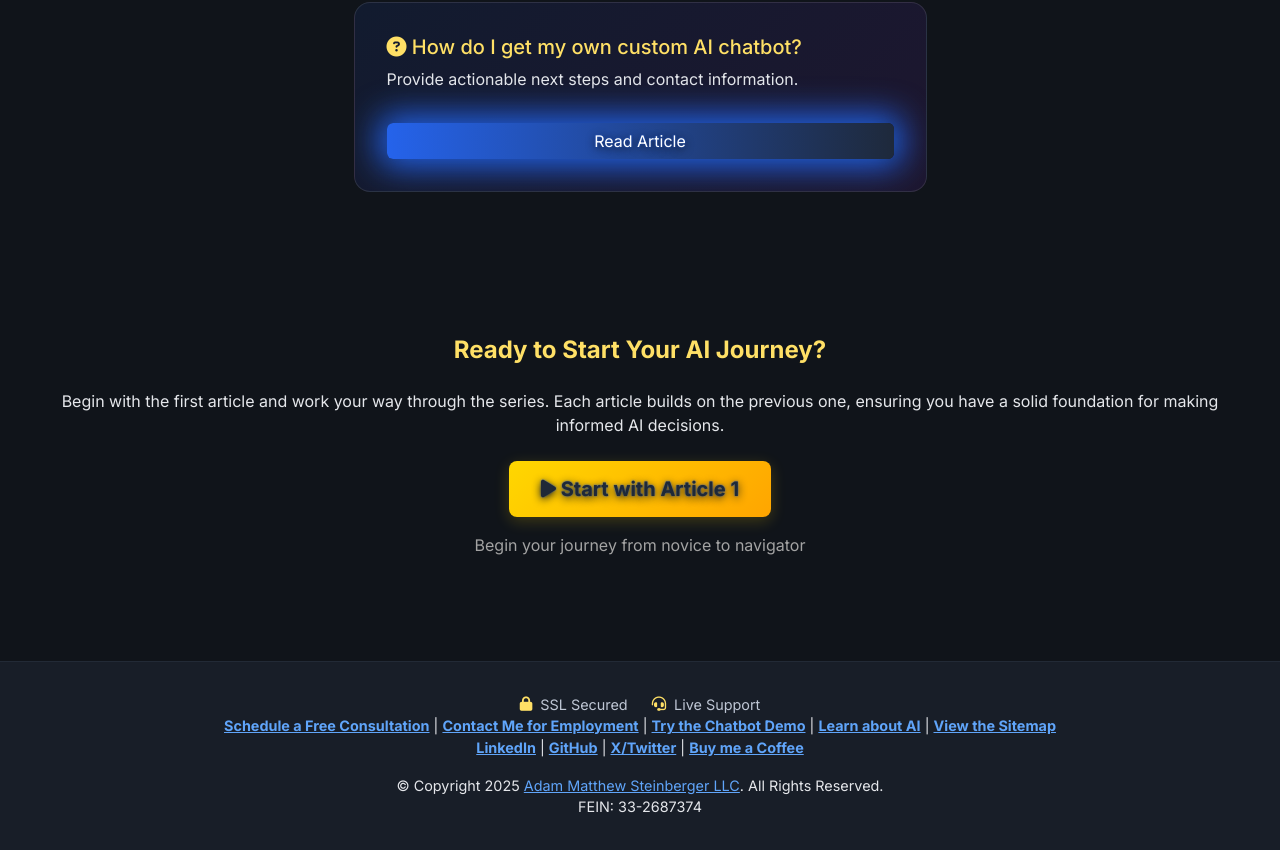
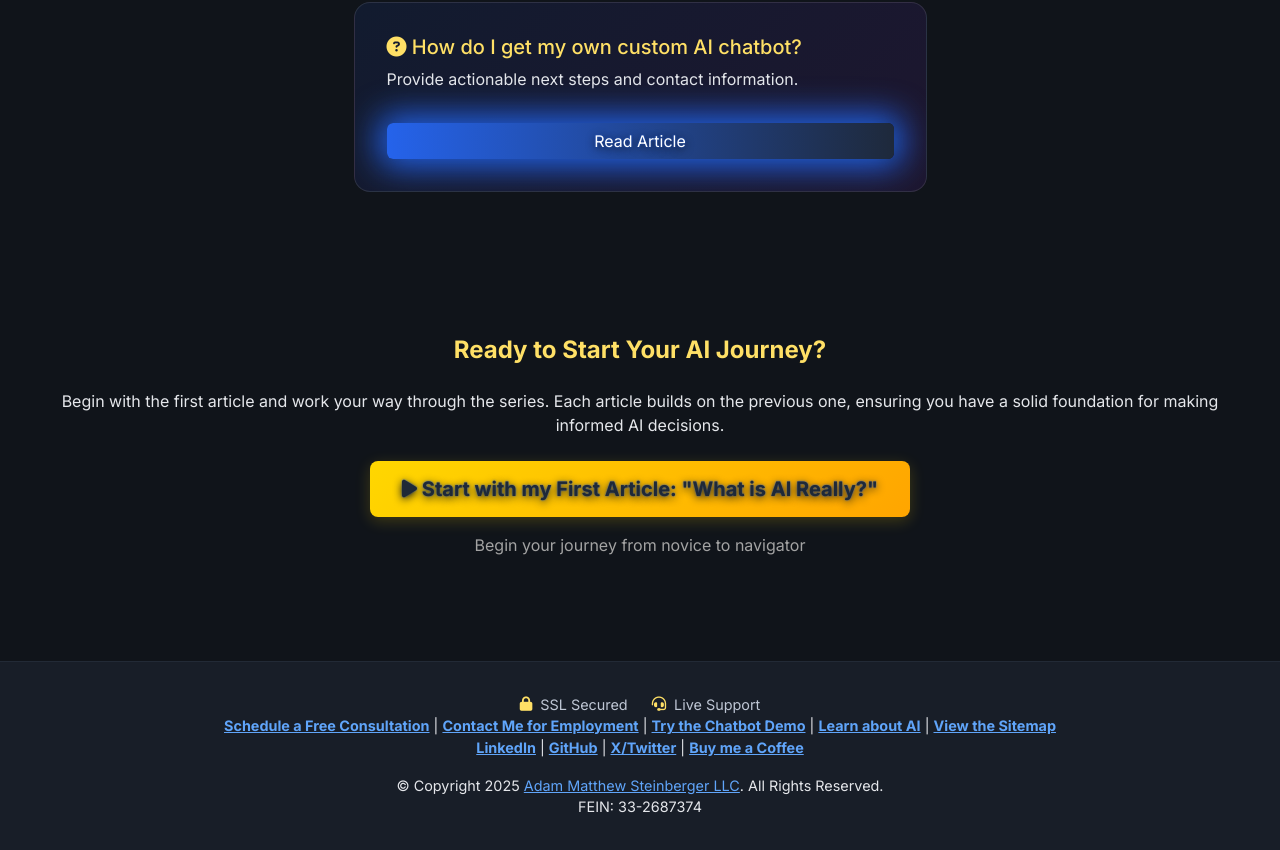
Before and after one commit to realadammatthew/hire-adam-steinberger, a Next.js app in the folder hire-adam-steinberger-nextjs/: page /novice-to-navigator in a window 1280 px wide. Shown: the part 8067-8917 px from the top of the page. Built offline with nearby package versions, Linux system fonts and the light colour scheme; a web font is replaced by a local one.

Commit message:
small updates

```diff
--- a/hire-adam-steinberger-nextjs/src/app/novice-to-navigator/page.tsx
+++ b/hire-adam-steinberger-nextjs/src/app/novice-to-navigator/page.tsx
@@ -83,7 +83,7 @@ export default function NoviceToNavigator() {
         <div className="text-center my-4">
           <p className="mb-4">Begin with the first article and work your way through the series. Each article builds on the previous one, ensuring you have a solid foundation for making informed AI decisions.</p>
           <Link href="/novice-to-navigator/what-is-ai-really" className="btn-custom btn btn-lg fw-bold shadow-lg px-5 py-3 demo-btn">
-            <i className="fas fa-play"></i> Start with Article 1
+            <i className="fas fa-play"></i> Start with my First Article: "What is AI Really?"
           </Link>
           <p className="mt-3 text-secondary">Begin your journey from novice to navigator</p>
         </div>
--- a/hire-adam-steinberger-nextjs/src/components/layout/Footer.tsx
+++ b/hire-adam-steinberger-nextjs/src/components/layout/Footer.tsx
@@ -39,7 +39,7 @@ export default function Footer() {
           </div>
         </div>
         <div className="mt-3">
-          © Copyright 2025 <a href="/">Adam Matthew Steinberger LLC</a>. All Rights Reserved.
+          © Copyright {new Date().getFullYear()} <a href="/">Adam Matthew Steinberger LLC</a>. All Rights Reserved.
         </div>
         <div className="row justify-content-center">
           <div className="col-auto">
```
